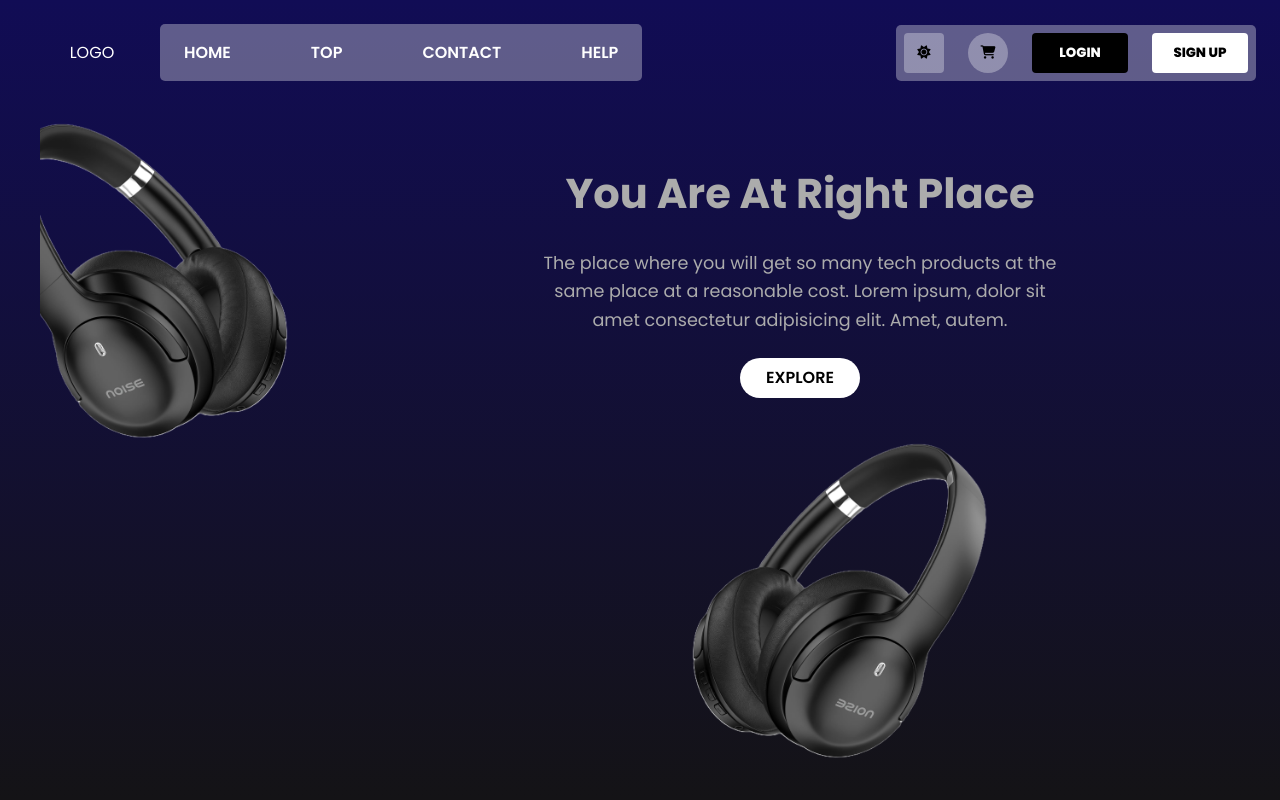
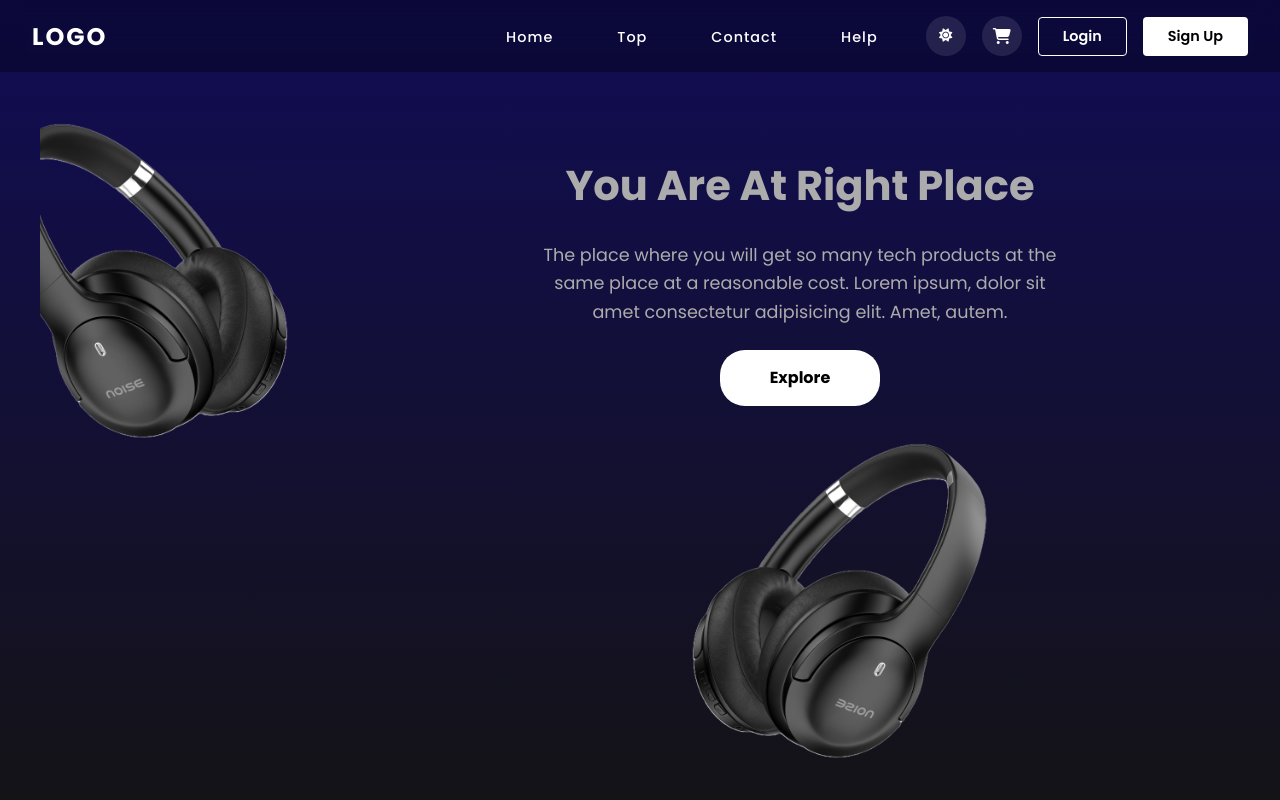
Before and after one commit to yasirakhlaque/React-E-Commerce, a React (Vite) app: page / in a window 1280 px wide. Shown: the top 800 px of the page. Built offline with nearby package versions, Linux system fonts and the light colour scheme; a web font is replaced by a local one.

Commit message:
fixed dealofday, Navbar, footer UI

```diff
--- a/src/Components/Footer.jsx
+++ b/src/Components/Footer.jsx
@@ -1,10 +1,10 @@
 import '../styles/Footer.css'
-import {Link} from 'react-router-dom'
+import { Link } from 'react-router-dom'
 import { HashLink } from 'react-router-hash-link';
 import { useContext } from 'react';
 import { ThemeContext } from '../App';
 
-const Footer = () => {
+const Footer = ({ bg }) => {
     const { theme } = useContext(ThemeContext);
     return (
         <footer className={`footer ${theme}`}>
@@ -13,8 +13,10 @@ const Footer = () => {
                 <div className="footer-section">
                     <h3>Visit</h3>
                     <ul>
-                    <HashLink smooth to="/#home">Home</HashLink>
-                        <li><a href="#">Laptops</a></li>
+                        <HashLink smooth to="/#home">Home</HashLink>
+                        <Link to="/Laptop">
+                            <li>Laptops</li>
+                        </Link>
                         <HashLink smooth to="/#top-section">Top Listed</HashLink>
                         <Link to="/cart">
                             <li>Cart</li>
--- a/src/Components/Navbar.jsx
+++ b/src/Components/Navbar.jsx
@@ -1,45 +1,63 @@
-import { useContext } from 'react';
+import { useContext, useState } from 'react';
 import { ThemeContext } from '../App';
+import { CartContext } from '../Context/CartContext';
 import { Link } from 'react-router-dom';
-import '../styles/Navbar.css';
 import { HashLink } from 'react-router-hash-link';
+import '../styles/Navbar.css'
 
 export default function Navbar({ themebtn, toggle }) {
     const { theme } = useContext(ThemeContext);
+    const { cartItem } = useContext(CartContext);
+    const [isMenuOpen, setIsMenuOpen] = useState(false);
+
+    const toggleMenu = () => {
+        setIsMenuOpen(!isMenuOpen);
+    };
 
     return (
-        <div className={`nav ${theme}`}>
-            <div className="navigation">
-                <div className="logo">
-                    <Link to={'/'}>
-                        LOGO
-                    </Link>
+        <div className={`navbar ${theme}`}>
+            <div className="navbar-container">
+                <div className="navbar-logo">
+                    <Link to={'/'}>LOGO</Link>
                 </div>
-                <div className="menu">
-                    <ul>
-                        <li><HashLink smooth to="/#home">HOME</HashLink></li>
 
-                        <li>
-                            <HashLink smooth to="/#top-section">TOP</HashLink>
-                        </li>
-                        <li>CONTACT</li>
-                        <li>HELP</li>
-                    </ul>
+                <div className="navbar-hamburger" onClick={toggleMenu}>
+                    <span></span>
+                    <span></span>
+                    <span></span>
                 </div>
-            </div>
-            <div className="credidentials">
-                <ul>
-                    <button className="theme-toggle" onClick={toggle}>
-                        {themebtn === 'dark' ? <i className="fa-solid fa-sun"></i> : <i className="fa-solid fa-moon"></i>}
-                    </button>
-                    <Link to={"/cart"}>
-                        <li>
-                            <button className="cart-icon"><i className="fa-solid fa-cart-shopping"></i></button>
-                        </li>
-                    </Link>
-                    <li><button className="login-btn">Login</button></li>
-                    <li><button className="Signup-btn">Sign Up</button></li>
-                </ul>
+
+                <div className={`navbar-content ${isMenuOpen ? 'active' : ''}`}>
+                    <nav className="navbar-menu">
+                        <ul>
+                            <li><HashLink smooth to="/#home">Home</HashLink></li>
+                            <li><HashLink smooth to="/#top-section">Top</HashLink></li>
+                            <li><Link to="/contact">Contact</Link></li>
+                            <li><Link to="/help">Help</Link></li>
+                        </ul>
+                    </nav>
+
+                    <div className="navbar-actions">
+                        <button className="theme-btn" onClick={toggle}>
+                            {themebtn === 'dark' ?
+                                <i className="fa-solid fa-sun"></i> :
+                                <i className="fa-solid fa-moon"></i>
+                            }
+                        </button>
+
+                        <Link to="/cart" className="cart-btn">
+                            <i className="fa-solid fa-cart-shopping"></i>
+                            {cartItem.length > 0 && (
+                                <span className="cart-count">{cartItem.length}</span>
+                            )}
+                        </Link>
+
+                        <div className="auth-buttons">
+                            <button className="login-btn">Login</button>
+                            <button className="signup-btn">Sign Up</button>
+                        </div>
+                    </div>
+                </div>
             </div>
         </div>
     );
--- a/src/Pages/Laptop.jsx
+++ b/src/Pages/Laptop.jsx
@@ -5,6 +5,7 @@ import Navbar from '../Components/Navbar';
 import Sortbtn from '../Components/Sortbtn';
 import { ThemeContext } from "../App";
 import SideBar from "../Components/SideBar";
+import Footer from "../Components/Footer";
 
 export default function Laptop({ themebtn, toggle }) {
     const { theme } = useContext(ThemeContext);
@@ -73,7 +74,7 @@ export default function Laptop({ themebtn, toggle }) {
 
     return (
         <>
-            <div className={`datas ${theme}`}>
+            <div className={`datas ${theme}`} id="laptop">
                 <Navbar themebtn={themebtn} toggle={toggle} />
 
                 <div className="top-det">
@@ -86,6 +87,7 @@ export default function Laptop({ themebtn, toggle }) {
                     </div>
                     <SalesCard products={laptopData} />
                 </div>
+                <Footer/>
             </div>
         </>
     );
--- a/src/styles/Footer.css
+++ b/src/styles/Footer.css
@@ -33,6 +33,8 @@
 
 .footer .footer-content .footer-section ul{
     list-style: none;
+    display: flex;
+    flex-direction: column;
 }
 
 .footer .footer-content .footer-section ul li,
--- a/src/styles/Navbar.css
+++ b/src/styles/Navbar.css
@@ -1,163 +1,346 @@
-/* Navigation Styles */
+.navbar {
+    position: fixed;
+    top: 0;
+    left: 0;
+    width: 100%;
+    z-index: 1000;
+    background: rgba(0, 0, 0, 0.3);
+    backdrop-filter: blur(10px);
+    transition: all 0.3s ease;
+}
 
-.nav {
+.navbar.light {
+    background: rgba(255, 255, 255, 0.3);
+}
+
+.navbar-container {
+    max-width: 1400px;
+    margin: 0 auto;
+    padding: 1rem 2rem;
     display: flex;
     justify-content: space-between;
     align-items: center;
-    padding: 3vh;
-    flex-wrap: wrap;
-    position: fixed;
-    width: 100vw;
-    z-index: 9;
-    top: 0;
 }
 
-.navigation {
-    display: flex;
-    justify-content: space-evenly;
-    align-items: center;
-    flex-wrap: wrap;
-    width: 83vh;
+.navbar-logo a {
+    font-size: 1.5rem;
+    font-weight: 700;
+    color: white;
+    text-decoration: none;
+    letter-spacing: 2px;
 }
 
-.nav ul {
-    display: flex;
-    justify-content: space-evenly;
-    align-items: center;
-    list-style: none;
-    gap: 3vh;
+.navbar.light .navbar-logo a {
+    color: #000;
 }
 
-.logo {
+.navbar-content {
+    display: flex;
+    align-items: center;
+    gap: 2rem;
+}
+
+.navbar-menu ul {
+    display: flex;
+    gap: 2rem;
+    list-style: none;
+    margin: 0;
+    padding: 0;
+}
+
+.navbar-menu a {
+    color: white;
+    text-decoration: none;
+    font-weight: 500;
+    font-size: 0.9rem;
+    letter-spacing: 1px;
+    padding: 0.5rem 1rem;
+    border-radius: 4px;
+    transition: all 0.3s ease;
+}
+
+.navbar.light .navbar-menu a {
+    color: #000;
+}
+
+.navbar-menu a:hover {
+    background: rgba(255, 255, 255, 0.1);
+}
+
+.navbar.light .navbar-menu a:hover {
+    background: rgba(0, 0, 0, 0.1);
+}
+
+.navbar-actions {
+    display: flex;
+    align-items: center;
+    gap: 1rem;
+}
+
+.theme-btn, .cart-btn {
+    background: rgba(255, 255, 255, 0.1);
+    border: none;
+    width: 40px;
+    height: 40px;
+    border-radius: 50%;
+    display: flex;
+    align-items: center;
+    justify-content: center;
+    color: white;
+    cursor: pointer;
+    transition: all 0.3s ease;
+}
+
+.navbar.light .theme-btn,
+.navbar.light .cart-btn {
+    color: #000;
+}
+
+.theme-btn:hover, .cart-btn:hover {
+    background: rgba(255, 255, 255, 0.2);
+    transform: translateY(-2px);
+}
+
+.cart-btn {
+    position: relative;
+    text-decoration: none;
+}
+
+.cart-count {
+    position: absolute;
+    top: -5px;
+    right: -5px;
+    background: #ff4444;
+    color: white;
+    font-size: 0.7rem;
+    width: 20px;
+    height: 20px;
+    border-radius: 50%;
+    display: flex;
+    align-items: center;
+    justify-content: center;
+}
+
+.auth-buttons {
+    display: flex;
+    gap: 1rem;
+}
+
+.login-btn, .signup-btn {
+    padding: 0.5rem 1.5rem;
+    border-radius: 4px;
+    font-weight: 600;
+    font-size: 0.9rem;
+    transition: all 0.3s ease;
+    cursor: pointer;
+}
+
+.login-btn {
+    background: transparent;
+    border: 1px solid white;
     color: white;
 }
 
-.menu {
-    background-color: #ffffff54;
-    color: rgb(255, 255, 255);
-    display: flex;
-    justify-content: center;
-    border-radius: 5px;
-    padding: 2vh 3vh;
-    font-weight: 600;
+.navbar.light .login-btn {
+    border-color: #000;
+    color: #000;
 }
 
-.menu ul {
-    gap: 10vh;
+.signup-btn {
+    background: white;
+    border: 1px solid transparent;
+    color: black;
 }
 
-.menu ul li{
-    &:hover{
-        cursor: pointer;
-        color: blue;
+.navbar.light .signup-btn {
+    background: #000;
+    color: white;
+}
+
+.login-btn:hover {
+    background: rgba(255, 255, 255, 0.1);
+    transform: translateY(-2px);
+}
+
+.signup-btn:hover {
+    background: rgba(255, 255, 255, 0.9);
+    transform: translateY(-2px);
+}
+
+.navbar-hamburger {
+    display: none;
+    flex-direction: column;
+    gap: 6px;
+    cursor: pointer;
+    padding: 0.5rem;
+}
+
+.navbar-hamburger span {
+    display: block;
+    width: 25px;
+    height: 2px;
+    background: white;
+    transition: all 0.3s ease;
+}
+
+.navbar.light .navbar-hamburger span {
+    background: #000;
+}
+
+.cart-btn {
+    position: relative;
+    background: rgba(255, 255, 255, 0.1);
+    border: none;
+    width: 40px;
+    height: 40px;
+    border-radius: 50%;
+    display: flex;
+    align-items: center;
+    justify-content: center;
+    color: white;
+    cursor: pointer;
+    transition: all 0.3s ease;
+    text-decoration: none;
+}
+
+.navbar.light .cart-btn {
+    color: #000;
+}
+
+.cart-btn:hover {
+    background: rgba(255, 255, 255, 0.2);
+    transform: translateY(-2px);
+}
+
+.cart-count {
+    position: absolute;
+    top: -8px;
+    right: -8px;
+    background: #ff4444;
+    color: white;
+    font-size: 0.75rem;
+    min-width: 20px;
+    height: 20px;
+    border-radius: 10px;
+    display: flex;
+    align-items: center;
+    justify-content: center;
+    padding: 0 6px;
+    font-weight: bold;
+    border: 2px solid rgba(0, 0, 0, 0.3);
+    animation: cartBounce 0.3s cubic-bezier(0.175, 0.885, 0.32, 1.275);
+}
+
+@keyframes cartBounce {
+    0% {
+        transform: scale(0);
+    }
+    80% {
+        transform: scale(1.2);
+    }
+    100% {
+        transform: scale(1);
     }
 }
 
-.nav.light .menu {
-    color: black;
+.cart-count:where([data-count]:not([data-count=""])) {
+    min-width: 24px;
 }
 
-.credidentials {
-    background-color: #ffffff54;
-    padding: 1vh;
-    border-radius: 5px;
-}
+@media (max-width: 1024px) {
+    .navbar-container {
+        padding: 1rem;
+    }
 
-.credidentials ul {
-    display: flex;
-    justify-content: center;
-    align-items: center;
-    flex-wrap: wrap;
+    .navbar-menu ul {
+        gap: 1rem;
+    }
 
-}
-
-.credidentials ul button.theme-toggle {
-    background-color: #ffffff4f;
-    width: 5vh;
-    height: 5vh;
-    border: none;
-    border-radius: 4px;
-
-    &:hover {
-        border: 1px solid rgb(255, 255, 255);
+    .auth-buttons {
+        gap: 0.5rem;
     }
 }
 
-.cart-icon{
-    width: 5vh;
-    height: 5vh;
-    display: flex;
-    justify-content: center;
-    align-items: center;
-    border-radius: 50%;
-    background-color: #ffffff4f;
-    border: none;
-    cursor: pointer;
-}
+@media (max-width: 768px) {
+    .navbar-hamburger {
+        display: flex;
+    }
 
-.Signup-btn,
-.login-btn,
-.explore {
-    width: 12vh;
-    height: 5vh;
-    text-transform: uppercase;
-    border: none;
-    border: 1px solid transparent;
-    transition: all .3s ease;
+    .navbar-content {
+        position: absolute;
+        top: 100%;
+        left: 0;
+        width: 100%;
+        background: rgba(0, 0, 0, 0.95);
+        padding: 1rem;
+        flex-direction: column;
+        gap: 1rem;
+        opacity: 0;
+        visibility: hidden;
+        transform: translateY(-10px);
+        transition: all 0.3s ease;
+    }
 
-    &:hover {
-        border: 1px solid white;
-        background: transparent;
-        color: white;
-        cursor: pointer;
+    .navbar.light .navbar-content {
+        background: rgba(255, 255, 255, 0.95);
+    }
+
+    .navbar-content.active {
+        opacity: 1;
+        visibility: visible;
+        transform: translateY(0);
+    }
+
+    .navbar-menu ul {
+        flex-direction: column;
+        align-items: center;
+        gap: 1rem;
+    }
+
+    .navbar-menu a {
+        display: block;
+        padding: 0.5rem 1rem;
+        width: 100%;
+        text-align: center;
+    }
+
+    .navbar-actions {
+        flex-direction: column;
+        width: 100%;
+        gap: 1rem;
+    }
+
+    .auth-buttons {
+        width: 100%;
+    }
+
+    .login-btn, .signup-btn {
+        width: 100%;
+        padding: 0.75rem;
+    }
+    .cart-btn {
+        width: 35px;
+        height: 35px;
+    }
+
+    .cart-count {
+        min-width: 18px;
+        height: 18px;
+        font-size: 0.7rem;
     }
 }
 
-.explore{
-    width: 15vh;
-    font-weight: 600;
-}
-
-.Signup-btn {
-    background-color: #fff;
-    border-radius: 4px;
-    font-weight: 800;
-}
-
-.login-btn {
-    background-color: #000000;
-    border-radius: 4px;
-    color: white;
-    font-weight: 800;
-}
-
-@media (max-width:768px) {
-    .nav {
-        gap: 2vh;
-        justify-content: center;
+@media (max-width: 480px) {
+    .navbar-container {
+        padding: 0.75rem;
     }
 
-    .navigation {
-        width: 100vw;
-        gap: 2vh;
+    .navbar-logo a {
+        font-size: 1.2rem;
     }
 
-    .navigation ul {
-        width: 70vw;
-        gap: 0vh;
-        font-size: .8rem;
-    }
-
-    .menu {
-        padding: 1vh;
-    }
-
-    .credidentials ul button.theme-toggle {
-        height: 3vh;
-    }
-
-    .credidentials ul li button {
-        height: 3vh;
-        font-size: .6rem;
+    .theme-btn, .cart-btn {
+        width: 35px;
+        height: 35px;
     }
 }
```
Also changed, not shown: src/Pages/DealofDay.jsx (+37 -11 lines), src/styles/DealofDay.css (+154 -18 lines).
